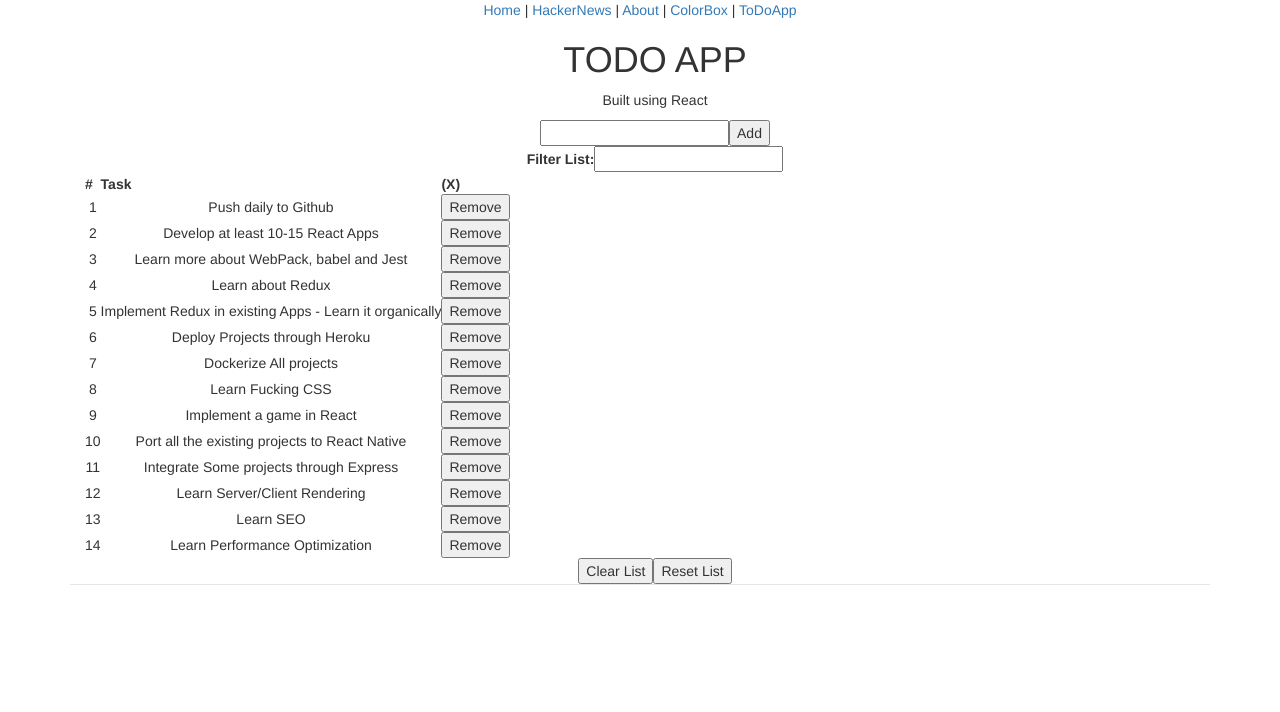
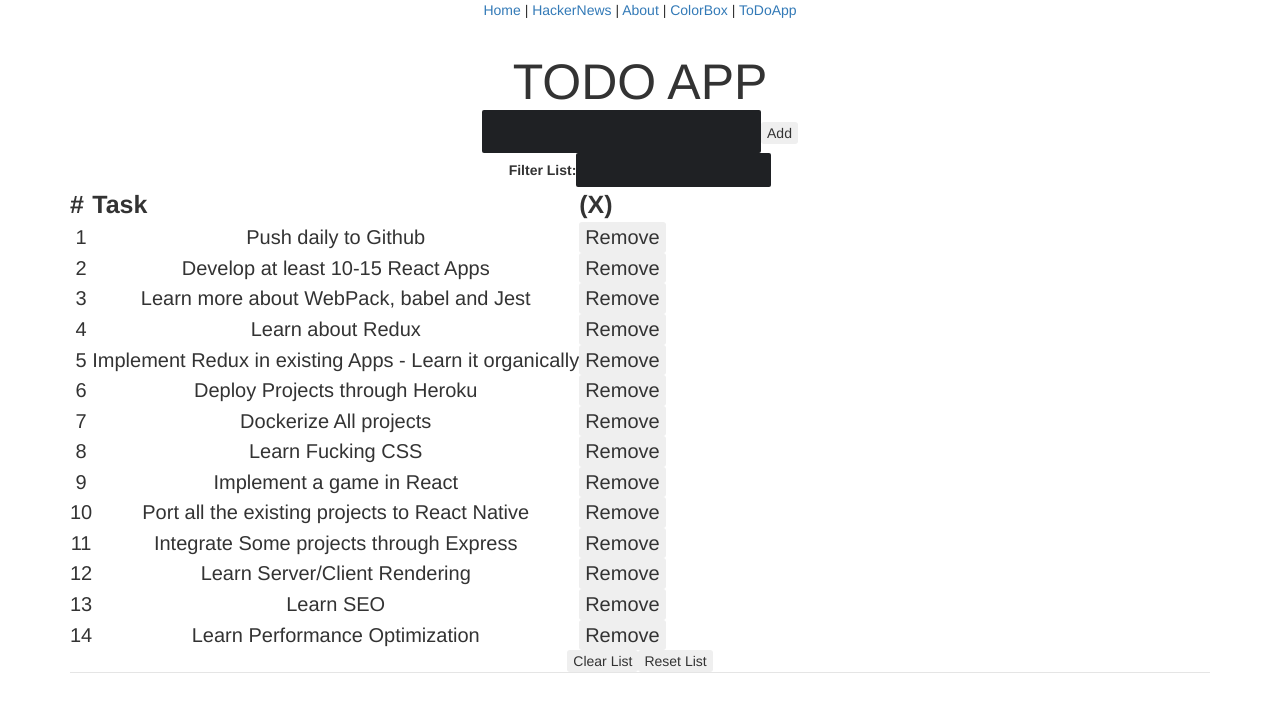
Before and after one commit to harishkt/react-projects, a React app: page /todo in a window 1280 px wide. Shown: the top 712 px of the page. Built offline with nearby package versions, Linux system fonts and the light colour scheme.

Commit message:
added css

```diff
--- a/src/components/todo/ToDoPage.js
+++ b/src/components/todo/ToDoPage.js
@@ -1,11 +1,11 @@
 import React, { Component } from 'react';
+import './todo.css';
 const initList  = ["Push daily to Github", "Develop at least 10-15 React Apps ", "Learn more about WebPack, babel and Jest", "Learn about Redux", "Implement Redux in existing Apps - Learn it organically", "Deploy Projects through Heroku", "Dockerize All projects", "Learn Fucking CSS", "Implement a game in React", "Port all the existing projects to React Native", "Integrate Some projects through Express", "Learn Server/Client Rendering", "Learn SEO", "Learn Performance Optimization"];
 
 const ToDoHeader = () => {
 	return(
 		<div>
-			<h1>TODO APP</h1>
-			<p>Built using React</p>
+			<h1 className='title'>TODO APP</h1>
 		</div>
 	)
 }
@@ -16,9 +16,11 @@ const AddItem = ({ onChange, onAdd, value }) => {
 				type='text'
 				onChange={onChange}
 				value={value}
+				className='newTask'
 			/>
 			<button
 				type='button'
+				className='button'
 				onClick={onAdd}
 			> Add </button>
 
@@ -161,7 +163,7 @@ class ToDoBody extends Component {
 export default class ToDoPage extends Component {
 	render(){
 		return(
-			<div className='container'>
+			<div>
 				<ToDoHeader />
 				<ToDoBody />
 			</div>
--- /dev/null
+++ b/src/components/todo/todo.css
@@ -0,0 +1,151 @@
+body {
+    background: #404146;
+    text-align: center;
+    height: 100vh;
+    padding: 0;
+    margin: 0;
+    display: flex;
+    justify-content: center;
+    font-family: 'Prompt', sans-serif;
+}
+
+.mainContainer {
+    margin-top: 50px;
+    margin-bottom: 50px;
+    background: #ff4e50;
+    min-width: 600px;
+    box-shadow: 10px 10px 5px #0f0f0f;
+    border-radius: 5px;
+}
+
+.titles {
+    background: #f9d423;
+    height: 150px;
+}
+
+.title {
+    font-size: 50px;
+    padding-top: 15px;
+    margin-bottom: -15px;
+}
+
+.subtitle {
+    margin-bottom: 15px;
+}
+
+.clear {
+    margin-top: 15px;
+    margin-right: 8px;
+    font-size: 25px;
+    padding: 10px;
+    background: #f9d423;
+    margin-bottom: 20px;
+}
+
+.reset {
+    margin-top: 15px;
+    margin-left: 8px;
+    font-size: 25px;
+    padding: 10px;
+    background: #f9d423;
+    margin-bottom: 20px;
+}
+
+.clear:hover, .reset:hover {
+    cursor: pointer;
+    background: #1F2124;
+    color: #1ec0ff;
+}
+
+button:active, button:focus {
+    outline: none;
+}
+
+.newTask {
+    font-size: 20px;
+    margin-top: 15px;
+}
+
+input {
+    padding: 7px;
+    text-align: center;
+    background: #1F2124;
+    border: none;
+    border-radius: 2px;
+    color: #03E1A4;
+}
+
+input:focus {
+    outline: none;
+}
+
+::-webkit-input-placeholder {
+    color: #b4b4b4;
+}
+
+button {
+    font-size: 18px;
+    border-radius: 3px;
+    border: none;
+}
+
+.enter {
+    margin-top: 10px;
+    margin-bottom: 10px;
+    background: #1ec0ff;
+    font-size: 25px;
+    padding: 8px;
+}
+
+.enter:hover {
+    cursor: pointer;
+}
+
+.remove {
+    background: #f9d423;
+}
+
+.remove:hover {
+    cursor: pointer;
+    color: #fc913a;
+    background: #1e1e1e;
+}
+
+.search {
+    font-size: 20px;
+}
+
+table {
+    border-collapse: separate;
+}
+
+.taskTable {
+    margin-top: 15px;
+    margin-left: auto;
+    margin-right: auto;
+}
+
+th {
+    font-size: 25px;
+}
+
+td {
+    font-size: 20px;
+}
+
+tr, td {
+    border: none;
+}
+
+tr:hover {
+    background: rgba(200, 200, 200, 0.3);
+}
+
+.taskNumber {
+    text-align: right;
+}
+
+.taskItem {
+    text-align: left;
+    padding-left: 25px;
+}
```
